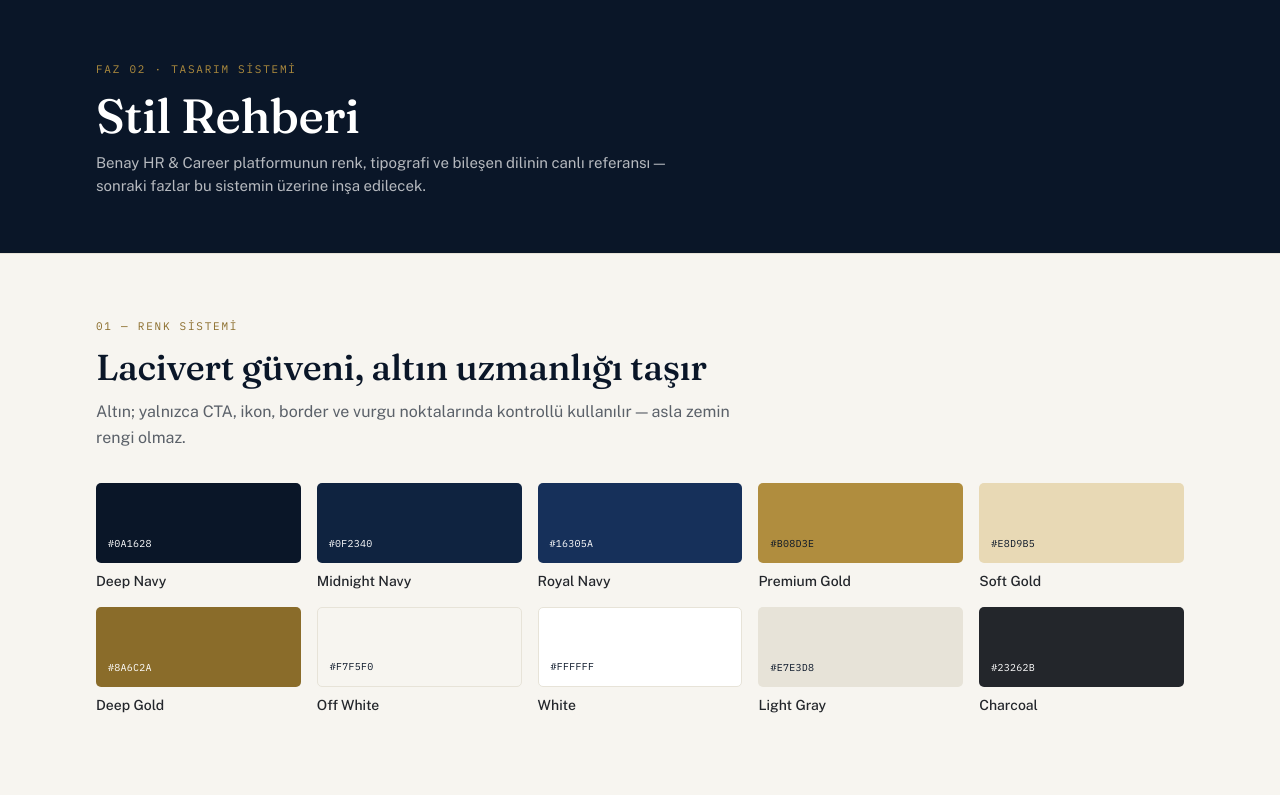
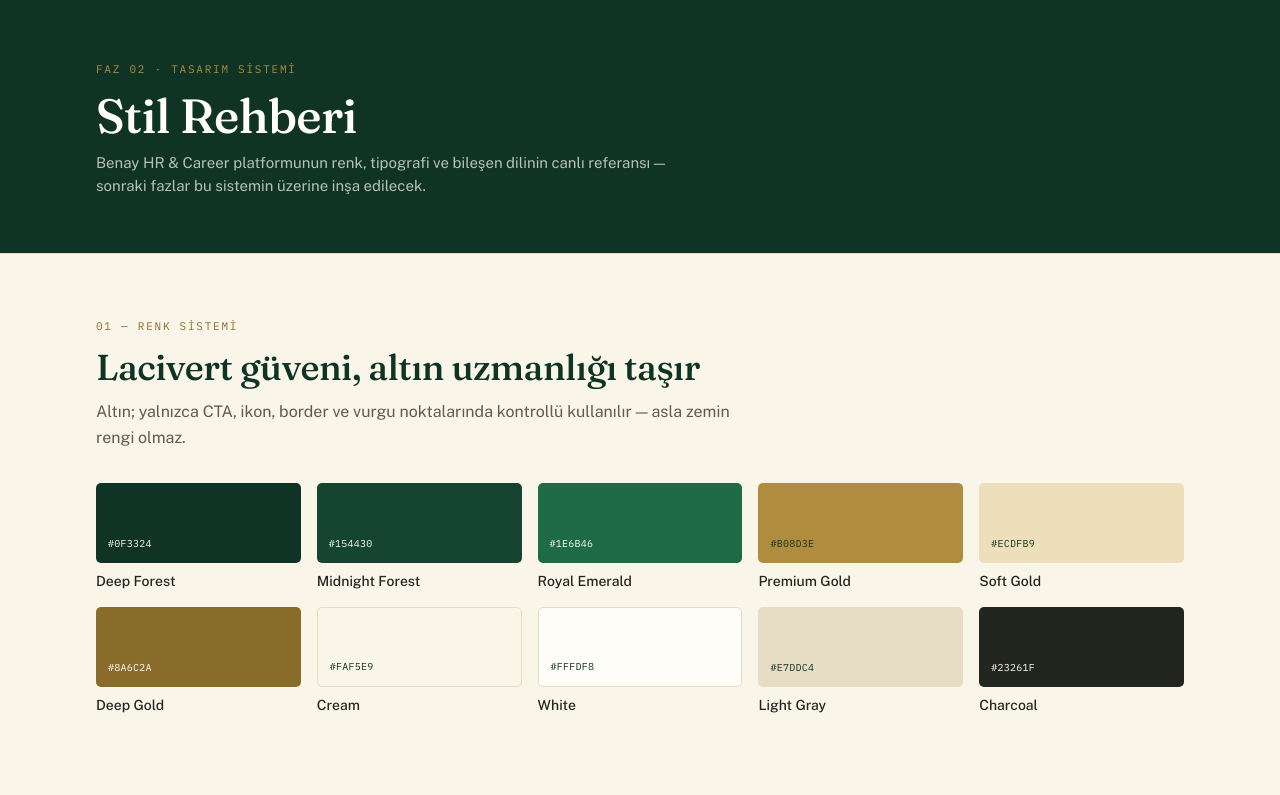
Before and after one commit to benay00-cmyk/benay-ht-career, a Next.js app: page /style-guide in a window 1280 px wide. Shown: the top 795 px of the page. Built offline with nearby package versions, Linux system fonts and the light colour scheme; no server answers.

Commit message:
Rebrand color palette to forest green + gold + cream, add real photo, strengthen heading weight

```diff
--- a/src/app/(marketing)/hakkimda/page.tsx
+++ b/src/app/(marketing)/hakkimda/page.tsx
@@ -37,6 +37,7 @@
             label="Benay Aktaş"
             ratio="aspect-[4/5]"
             className="mx-auto w-full max-w-sm"
+            src="/images/benay-aktas.jpg"
           />
 
           <div className="flex flex-col gap-5">
--- a/src/app/globals.css
+++ b/src/app/globals.css
@@ -1,28 +1,28 @@
 @import "tailwindcss";
 
 :root {
-  /* Navy — güven, otorite */
-  --navy-deep: #0a1628;
-  --navy-midnight: #0f2340;
-  --navy-royal: #16305a;
+  /* Yeşil — güven, büyüme, denge */
+  --navy-deep: #0f3324;
+  --navy-midnight: #154430;
+  --navy-royal: #1e6b46;
 
   /* Gold — uzmanlık, kontrollü kullanım */
   --gold: #b08d3e;
-  --gold-soft: #e8d9b5;
+  --gold-soft: #ecdfb9;
   --gold-deep: #8a6c2a;
 
-  /* Nötrler */
-  --off-white: #f7f5f0;
-  --white: #ffffff;
-  --light-gray: #e7e3d8;
-  --charcoal: #23262b;
-  --charcoal-muted: #5b6169;
+  /* Krem nötrler */
+  --off-white: #faf5e9;
+  --white: #fffdf8;
+  --light-gray: #e7ddc4;
+  --charcoal: #23261f;
+  --charcoal-muted: #5e5c4d;
 
   --radius-sm: 3px;
   --radius-md: 5px;
   --radius-lg: 8px;
 
-  --shadow-card: 0 1px 2px rgba(10, 22, 40, 0.04), 0 6px 20px rgba(10, 22, 40, 0.05);
+  --shadow-card: 0 1px 2px rgba(15, 51, 36, 0.05), 0 6px 20px rgba(15, 51, 36, 0.06);
   --shadow-gold-glow: 0 0 0 1px rgba(176, 141, 62, 0.35), 0 8px 28px rgba(176, 141, 62, 0.18);
 }
 
@@ -72,8 +72,13 @@
   h3,
   h4 {
     font-family: var(--font-display);
-    letter-spacing: -0.01em;
+    font-weight: 560;
+    letter-spacing: -0.015em;
     text-wrap: balance;
+  }
+
+  h1 {
+    font-weight: 600;
   }
 
   ::selection {
--- a/src/app/opengraph-image.tsx
+++ b/src/app/opengraph-image.tsx
@@ -14,8 +14,8 @@
           flexDirection: "column",
           justifyContent: "center",
           padding: "80px",
-          background: "#0A1628",
-          color: "#F7F5F0",
+          background: "#0F3324",
+          color: "#FAF5E9",
         }}
       >
         <div
@@ -47,7 +47,7 @@
             display: "flex",
             marginTop: 24,
             fontSize: 30,
-            color: "rgba(247,245,240,0.7)",
+            color: "rgba(250,245,233,0.7)",
             maxWidth: 900,
           }}
         >
--- a/src/app/style-guide/page.tsx
+++ b/src/app/style-guide/page.tsx
@@ -4,16 +4,16 @@
 import { SectionHeading } from "@/components/ui/section-heading";
 
 const swatches = [
-  { name: "Deep Navy", cls: "bg-navy-deep", hex: "#0A1628", on: "light" as const },
-  { name: "Midnight Navy", cls: "bg-navy-midnight", hex: "#0F2340", on: "light" as const },
-  { name: "Royal Navy", cls: "bg-navy", hex: "#16305A", on: "light" as const },
+  { name: "Deep Forest", cls: "bg-navy-deep", hex: "#0F3324", on: "light" as const },
+  { name: "Midnight Forest", cls: "bg-navy-midnight", hex: "#154430", on: "light" as const },
+  { name: "Royal Emerald", cls: "bg-navy", hex: "#1E6B46", on: "light" as const },
   { name: "Premium Gold", cls: "bg-gold", hex: "#B08D3E", on: "dark" as const },
-  { name: "Soft Gold", cls: "bg-gold-soft", hex: "#E8D9B5", on: "dark" as const },
+  { name: "Soft Gold", cls: "bg-gold-soft", hex: "#ECDFB9", on: "dark" as const },
   { name: "Deep Gold", cls: "bg-gold-deep", hex: "#8A6C2A", on: "light" as const },
-  { name: "Off White", cls: "bg-bg border border-hairline", hex: "#F7F5F0", on: "dark" as const },
-  { name: "White", cls: "bg-surface border border-hairline", hex: "#FFFFFF", on: "dark" as const },
-  { name: "Light Gray", cls: "bg-hairline", hex: "#E7E3D8", on: "dark" as const },
-  { name: "Charcoal", cls: "bg-ink", hex: "#23262B", on: "light" as const },
+  { name: "Cream", cls: "bg-bg border border-hairline", hex: "#FAF5E9", on: "dark" as const },
+  { name: "White", cls: "bg-surface border border-hairline", hex: "#FFFDF8", on: "dark" as const },
+  { name: "Light Gray", cls: "bg-hairline", hex: "#E7DDC4", on: "dark" as const },
+  { name: "Charcoal", cls: "bg-ink", hex: "#23261F", on: "light" as const },
 ];
 
 export default function StyleGuidePage() {
--- a/src/components/marketing/about-teaser.tsx
+++ b/src/components/marketing/about-teaser.tsx
@@ -17,6 +17,7 @@
           label="Benay Aktaş"
           ratio="aspect-[4/5]"
           className="mx-auto w-full max-w-sm"
+          src="/images/benay-aktas.jpg"
         />
 
         <div className="flex flex-col gap-5">
--- a/src/components/marketing/hero.tsx
+++ b/src/components/marketing/hero.tsx
@@ -38,7 +38,11 @@
           </div>
         </div>
 
-        <PhotoFrame label="Benay Aktaş" className="mx-auto w-full max-w-sm" />
+        <PhotoFrame
+          label="Benay Aktaş"
+          className="mx-auto w-full max-w-sm"
+          src="/images/benay-aktas.jpg"
+        />
       </Container>
     </section>
   );
--- a/src/components/marketing/photo-frame.tsx
+++ b/src/components/marketing/photo-frame.tsx
@@ -1,18 +1,17 @@
+import Image from "next/image";
+
 import { cn } from "@/lib/utils";
 
-/**
- * Benay'ın gerçek fotoğrafları eklendiğinde bu bileşenin içeriği
- * <Image src="..." /> ile değiştirilecek. Şimdilik marka diliyle
- * tutarlı bir yer tutucu render eder.
- */
 function PhotoFrame({
   label = "Fotoğraf",
   className,
   ratio = "aspect-[4/5]",
+  src,
 }: {
   label?: string;
   className?: string;
   ratio?: string;
+  src?: string;
 }) {
   return (
     <div
@@ -22,6 +21,17 @@
         className
       )}
     >
+      {src ? (
+        <Image
+          src={src}
+          alt={label}
+          fill
+          sizes="(min-width: 1024px) 28rem, 90vw"
+          className="object-cover"
+          priority
+        />
+      ) : (
+        <>
           <div
             className="absolute inset-0 opacity-[0.15]"
             style={{
@@ -32,6 +42,8 @@
           <span className="absolute bottom-4 left-4 font-mono text-[10px] tracking-[0.1em] text-gold/70 uppercase">
             {label}
           </span>
+        </>
+      )}
     </div>
   );
 }
```
Also changed, not shown: public/images/benay-aktas.jpg (added). Lines whose indentation alone changed are shown as unchanged.
